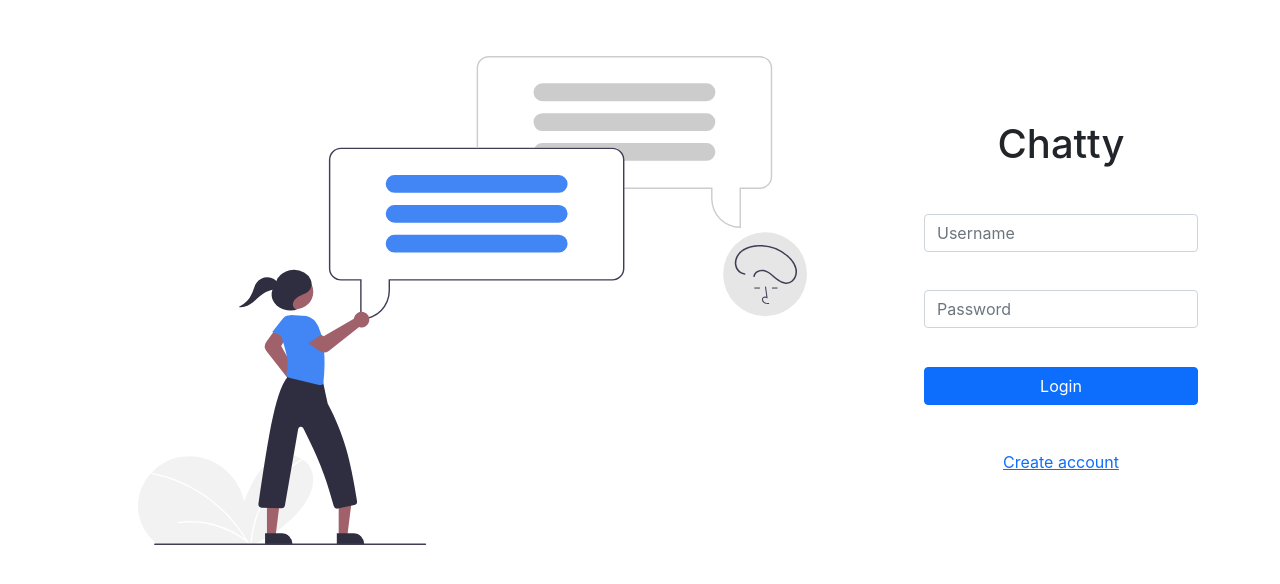
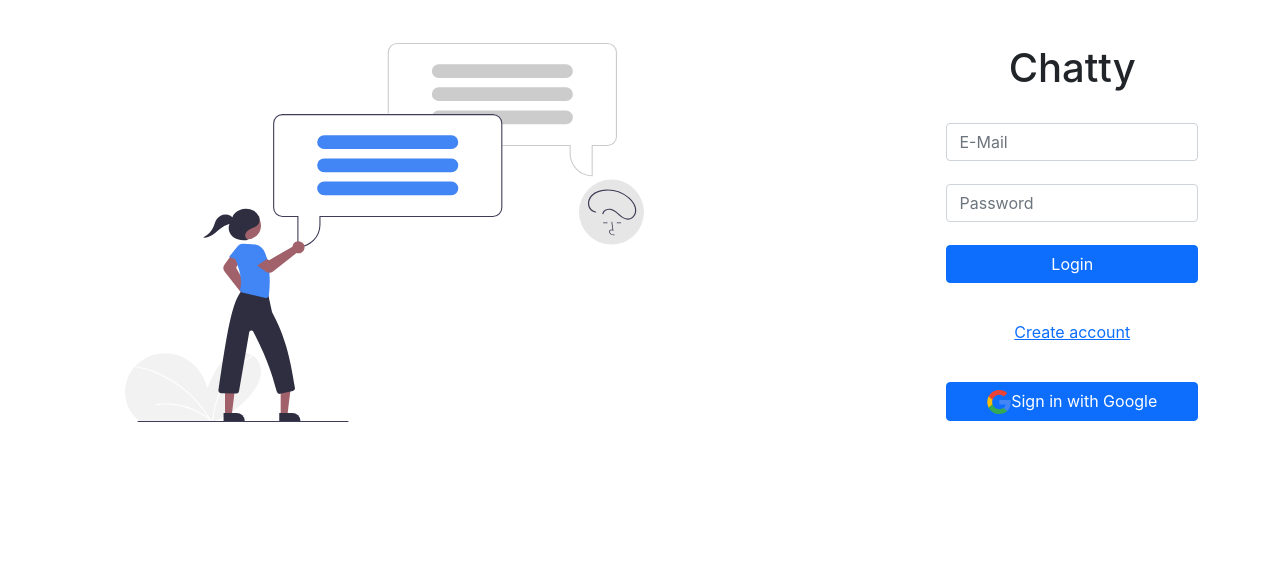
Before and after one commit to prathameshmm02/Chatty, a React (Create React App) app: page / in a window 1280 px wide. Shown: the top 584 px of the page. Built offline with nearby package versions, Linux system fonts and the light colour scheme.

Commit message:
Added sign in with email and google account

```diff
--- a/src/Components/SignIn.js
+++ b/src/Components/SignIn.js
@@ -1,27 +1,85 @@
-import chatImage from '../chatImage.svg';
+import { Link } from "react-router-dom";
+import chatImage from "../chatImage.svg";
+import google from "../Google.svg";
+import { getAuth, signInWithPopup, GoogleAuthProvider } from "firebase/auth";
+
+let user;
+
+const signInWithEmailAndPassword = () => {
+  const auth = getAuth();
+  const email = document.getElementById("email").value;
+  const password = document.getElementById("password").value;
+  signInWithEmailAndPassword(auth, email, password)
+    .then((userCredential) => {
+      user = userCredential.user;
+      console.log(user);
+      console.log("Ok");
+    })
+    .catch((error) => {
+      console.log(error.code + error.message);
+    });
+};
+
+const signInWithGoogle = () => {
+  const provider = new GoogleAuthProvider();
+
+  const auth = getAuth();
+  signInWithPopup(auth, provider)
+    .then((result) => {
+      // This gives you a Google Access Token. You can use it to access the Google API.
+      const credential = GoogleAuthProvider.credentialFromResult(result);
+      const token = credential.accessToken;
+      // The signed-in user info.
+      user = result.user;
+      // ...
+    })
+    .catch((error) => {
+      console.log(error.message);
+    });
+};
 
 export default function SignIn() {
   return (
     <div className="container">
-      <img src={chatImage} className="chat-image" alt="logo" />
+      <div>
+        <img src={chatImage} className="chat-image" alt="logo" />
+      </div>
       <div className="content">
         <h1 className="title">Chatty</h1>
         <input
+          id="email"
           type="text"
           className="form-control"
-          placeholder="Username"
-          aria-label="Username"
+          placeholder="E-Mail"
+          aria-label="E-Mail"
         />
         <input
+          id="password"
           type="password"
           className="form-control"
           placeholder="Password"
           aria-label="Passwrd"
         />
-        <button type="button" className="btn btn-primary">
+        <button
+          type="button"
+          className="btn btn-primary"
+          onClick={signInWithEmailAndPassword}
+        >
           Login
         </button>
-        <button type="button" className="btn btn-link">Create account</button>
+        <Link to="/sign-up" className="btn btn-link">
+          <button type="button" className="btn btn-link">
+            Create account
+          </button>
+        </Link>
+        <button
+          type="button"
+          className="btn btn-primary"
+          onClick={signInWithGoogle}
+        >
+          <img src={google} alt="" />
+          Sign in with Google
+        </button>
       </div>
     </div>
   );
--- /dev/null
+++ b/src/Components/SignUp.js
@@ -0,0 +1,29 @@
+export default function SignUp() {
+  return (
+    <div className="container">
+      <div className="content">
+        <h1 className="title">Chatty</h1>
+        <input
+          id="email"
+          type="text"
+          className="form-control"
+          placeholder="E-Mail"
+          aria-label="E-Mail"
+        />
+        <input
+          id="password"
+          type="password"
+          className="form-control"
+          placeholder="Password"
+          aria-label="Passwrd"
+        />
+        <button type="button" className="btn btn-primary">
+          Register
+        </button>
+        <button type="button" className="btn btn-primary">
+          Register with Google
+        </button>
+      </div>
+    </div>
+  );
+}
```
Also changed, not shown: src/Google.svg (added).
